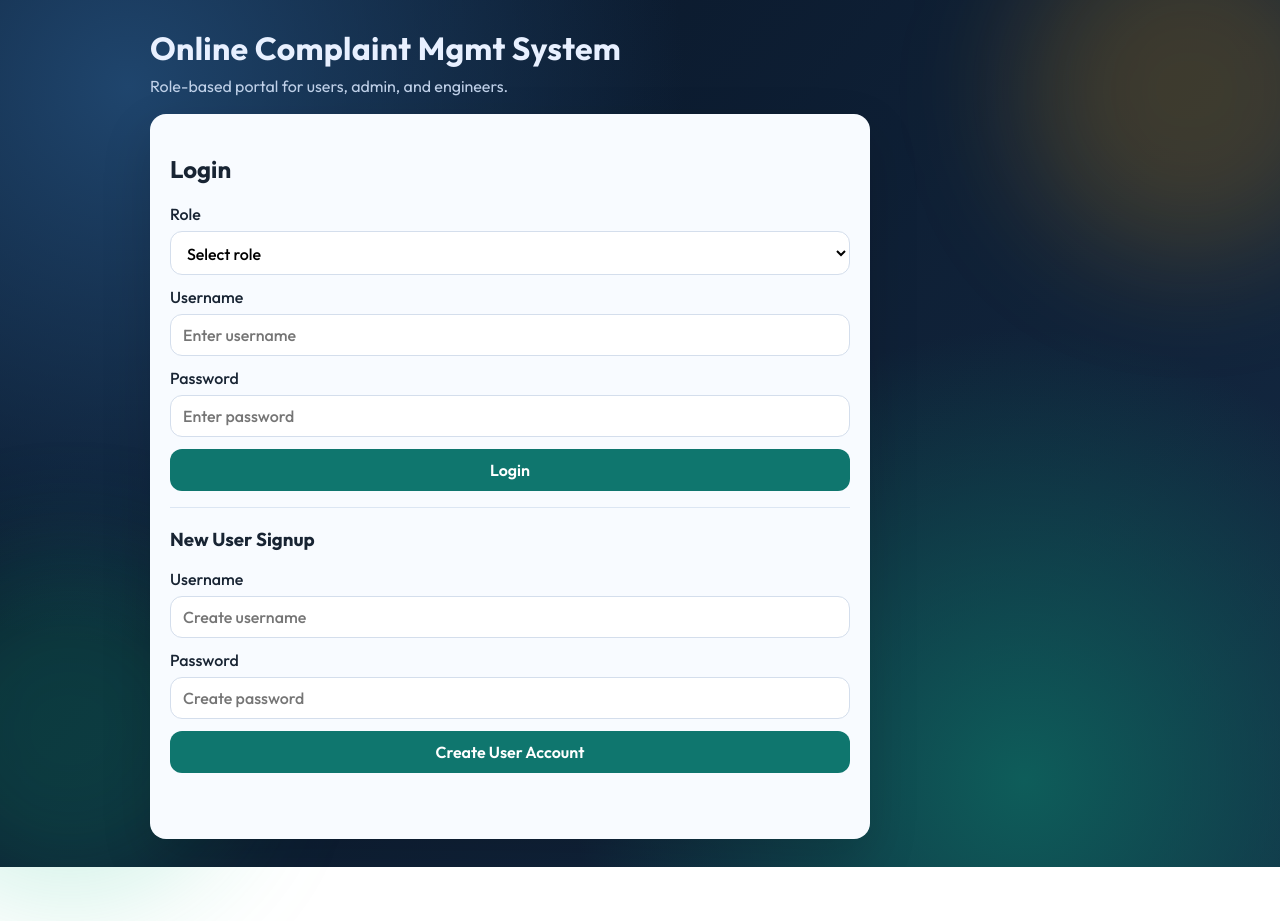
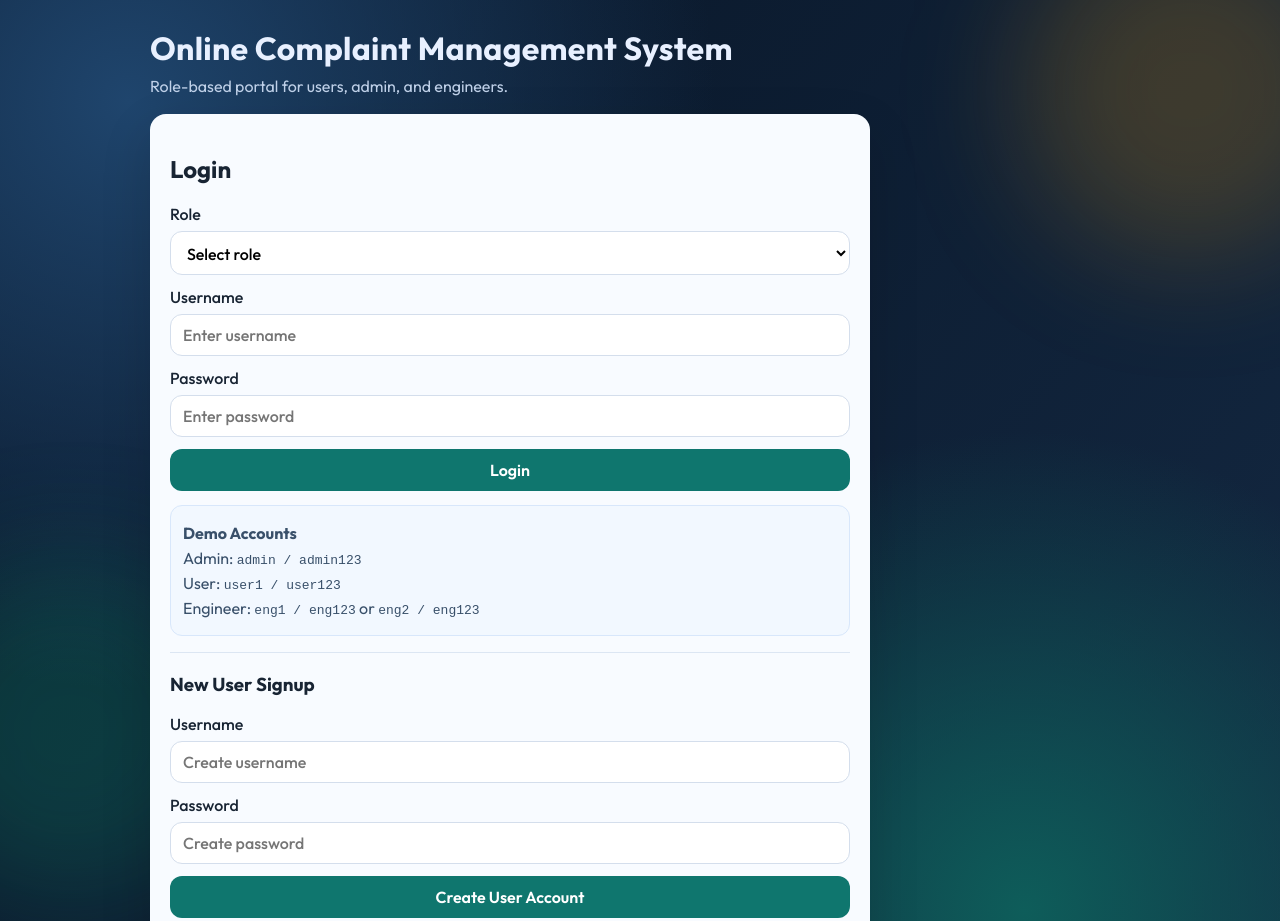
Before and after one commit to RoshniBanu/Complaint-Mgmt-System-Final, a plain HTML site: page index.html in a window 1280 px wide. Shown: the top 921 px of the page. Before the commit the page ends 867 px from the top, so only its background shows below. Drawn offline with Linux system fonts and the light colour scheme.

Commit message:
Update header title and un-comment hint box

```diff
--- a/index.html
+++ b/index.html
@@ -14,7 +14,7 @@
   <div class="background-shape shape-b"></div>
   <main class="app">
     <header class="app-header">
-      <h1>Online Complaint Mgmt System</h1>
+      <h1>Online Complaint Management System</h1>
       <p>Role-based portal for users, admin, and engineers.</p>
     </header>
 
@@ -40,12 +40,12 @@
         </label>
         <button type="submit">Login</button>
       </form>
-      <!--<div class="hint-box">
+      <div class="hint-box">
         <p><strong>Demo Accounts</strong></p>
         <p>Admin: <code>admin / admin123</code></p>
         <p>User: <code>user1 / user123</code></p>
         <p>Engineer: <code>eng1 / eng123</code> or <code>eng2 / eng123</code></p>
-      </div>-->
+      </div>
       <hr>
       <h3>New User Signup</h3>
       <form id="signupForm" class="form-grid">
```
